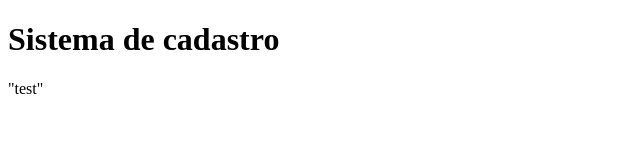
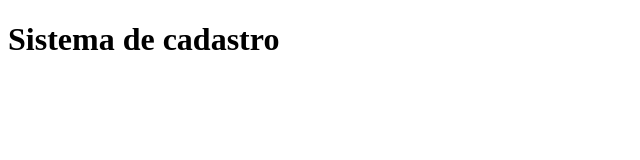
Before and after one commit to brunohitman/PowerBi_projects, a plain HTML site: page index.html in a window 1280 px wide. Shown: the full height of the page, 0-640 px from the left. Drawn offline with Linux system fonts and the light colour scheme.

Commit message:
voltando commits no tempo

```diff
--- a/index.html
+++ b/index.html
@@ -10,5 +10,3 @@
     <h1>Sistema de cadastro</h1>
 </body>
 </html>
-
-"test"
```
Also changed, not shown: 2 other files.
